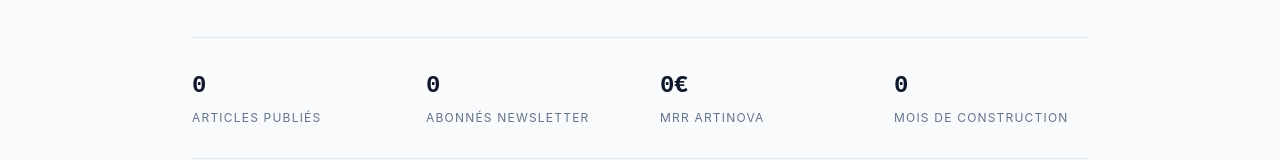
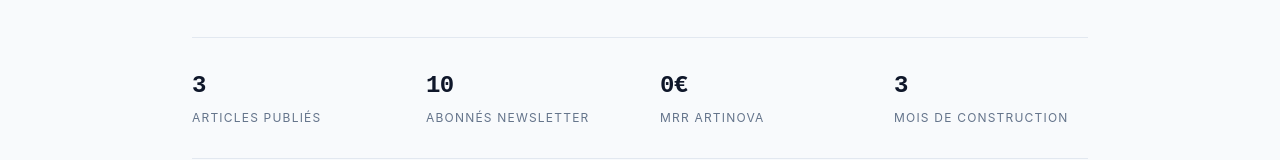
Before and after one commit to borislinkartinova/borislink-frontend, a React (Vite) app: page / in a window 1280 px wide. Shown: the part 577-737 px from the top of the page. Built offline with nearby package versions, Linux system fonts and the light colour scheme.

Commit message:
Update homepage founder metrics

```diff
--- a/src/pages/Home.tsx
+++ b/src/pages/Home.tsx
@@ -60,10 +60,10 @@ export default function Home() {
 
       {/* METRICS */}
       <div className="grid grid-cols-2 md:grid-cols-4 gap-10 my-12 border-y border-[var(--border)] py-8 items-start text-left">
-        <Metric value="0" label="Articles publiés" />
-        <Metric value="0" label="Abonnés newsletter" />
+        <Metric value="3" label="Articles publiés" />
+        <Metric value="10" label="Abonnés newsletter" />
         <Metric value="0€" label="MRR Artinova" />
-        <Metric value="0" label="Mois de construction" />
+        <Metric value="3" label="Mois de construction" />
       </div>
 
       {/* RECENT WRITING */}
```
